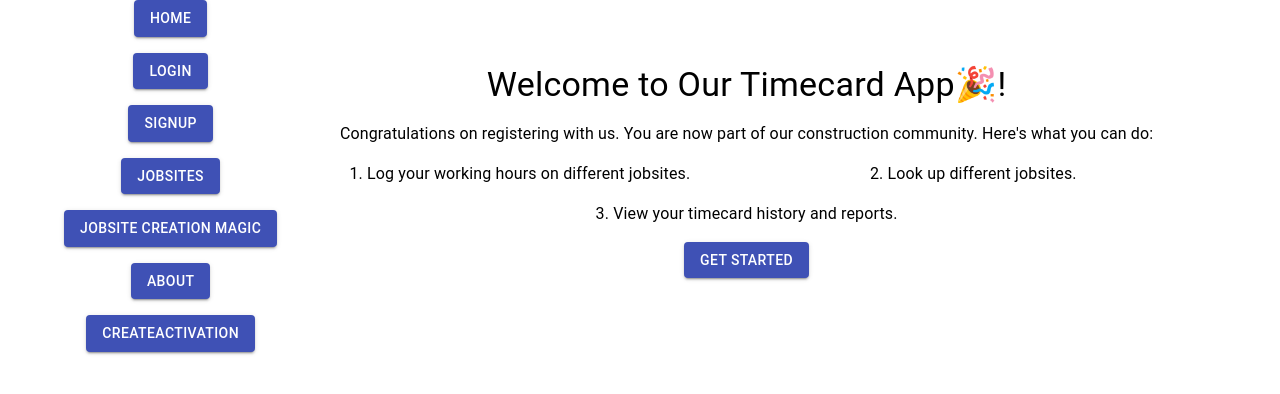
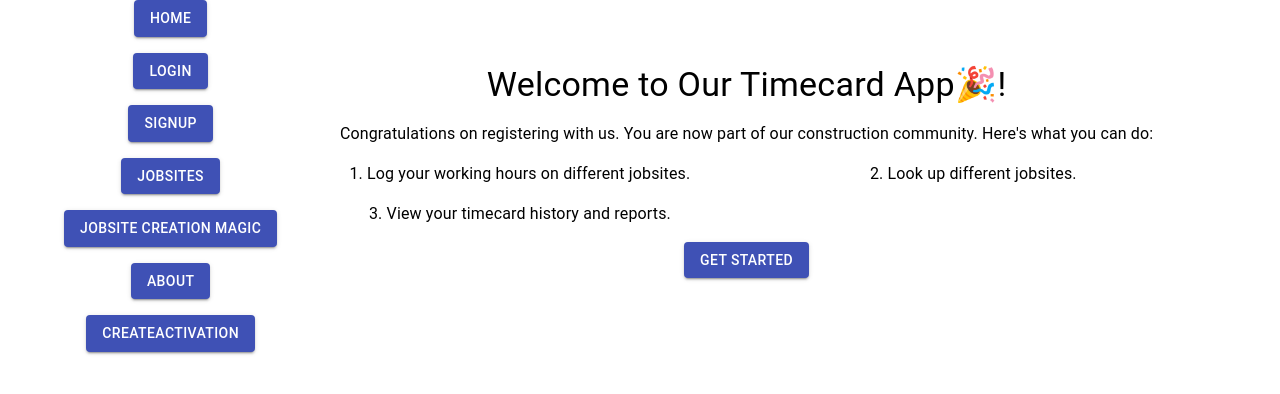
Before and after one commit to The-hyphen-user/timecard, a React (Create React App) app in the folder client/: page /welcome in a window 1280 px wide. Shown: the top 394 px of the page. Built offline with nearby package versions, Linux system fonts and the light colour scheme.

Commit message:
error fixes

```diff
--- a/client/src/components/Dashboard.js
+++ b/client/src/components/Dashboard.js
@@ -58,7 +58,6 @@ const Dashboard = () => {
                     </Button>
                     <ButtonGroup
                         value={selectedButton}
-                        exclusive
                         onChange={handleButtonChange}
                         variant="contained" color="primary"
                         aria-label="text alignment"
--- a/client/src/components/Welcome.js
+++ b/client/src/components/Welcome.js
@@ -28,7 +28,7 @@ const Welcome = () => {
         Congratulations on registering with us. You are now part of our construction community.
         Here's what you can do:
       </Typography>
-      <Grid container spacing={2} justify="center">
+      <Grid container spacing={2} >
         <Grid item xs={12} md={6}>
           <Typography variant="body1">1. Log your working hours on different jobsites.</Typography>
         </Grid>
```
Also changed, not shown: 1 other file (tests, documents, lock files or other folders).
